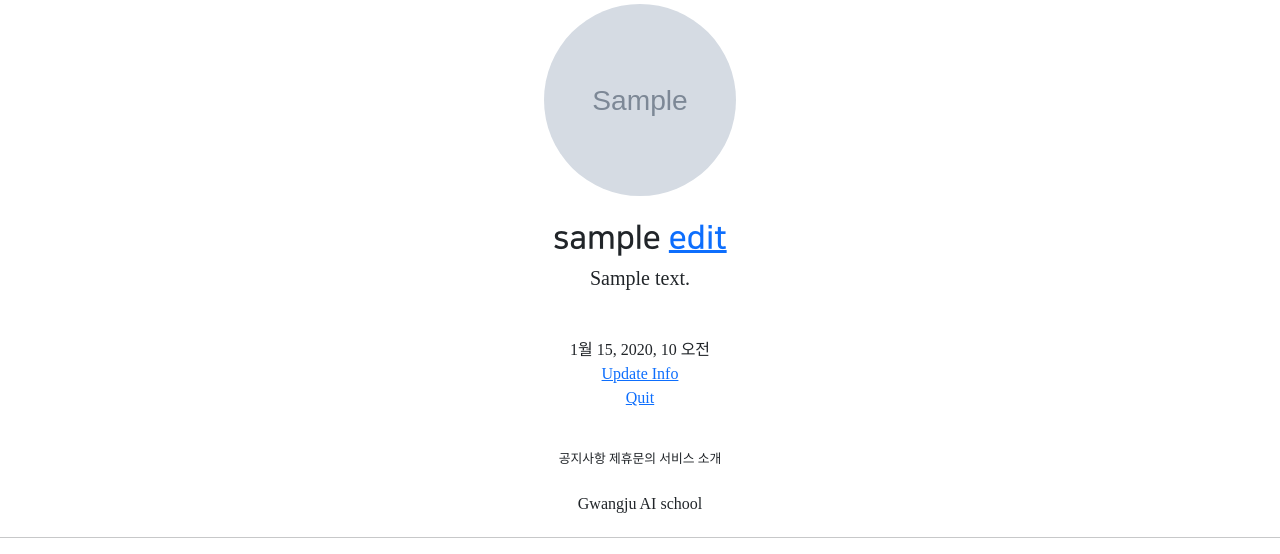
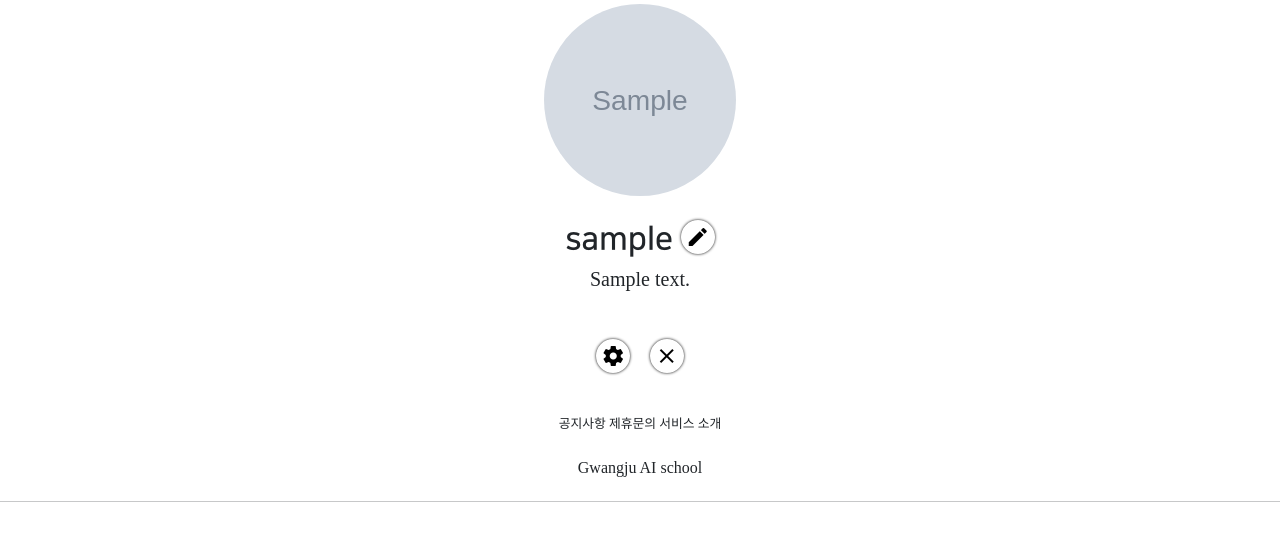
Before and after one commit to glory-ju/julyfifth, a Django app: page /accounts/detail/1 in a window 1280 px wide. Shown: the part 269-823 px from the top of the page. After the commit the page ends 771 px from the top, so only its background shows below. Run offline with Django 3.2, Linux system fonts and the light colour scheme; a user stored in the database is signed in; tables that the repository leaves empty hold one stand-in row (values such as "Sample post"); grey boxes marked "Sample" are stand-in pictures; parts of the project's set-up code (start-up, migrations or seed data) failed here and were passed over; some libraries are stand-ins or nearby versions; some web fonts are replaced.

Commit message:
0729/ Web Application 3rd commit

```diff
--- a/accountapp/templates/accountapp/detail.html
+++ b/accountapp/templates/accountapp/detail.html
@@ -11,7 +11,8 @@
                 <h2 class="NNS_B">
                     {{ target_user.profile.nickname }}
                         {% if target_user == user %}
-                        <a href="{% url 'profileapp:update' pk=target_user.profile.pk %}">
+                        <a href="{% url 'profileapp:update' pk=target_user.profile.pk %}"
+                           class="material-icons round_button">
                             edit
                         </a>
                         {% endif %}
@@ -27,16 +28,14 @@
         </div>
         {% if user == target_user %}
         <div>
-            {{ target_user.date_joined }}
-        </div>
-        <div>
-            <a href="{% url 'accountapp:update' pk=target_user.pk %}">
-                Update Info
+            <a href="{% url 'accountapp:update' pk=target_user.pk %}"
+               class="material-icons round_button mx-2">
+                settings
             </a>
-        </div>
-        <div>
-            <a href="{% url 'accountapp:delete' pk=target_user.pk %}">
-                Quit
+
+            <a href="{% url 'accountapp:delete' pk=target_user.pk %}"
+               class="material-icons round_button mx-2">
+                close
             </a>
         </div>
         {% endif %}
--- a/static/base.css
+++ b/static/base.css
@@ -27,3 +27,15 @@
 .NNS_B {
     font-family: "NanumSquareB", cursive;
 }
+
+.round_button {
+    color: black;
+    text-decoration: none;
+    box-shadow: 0 0 3px black;
+    border-radius: 10rem;
+    padding: .3rem;
+}
+
+.round_button:hover {
+    color: dimgray;
+}
--- a/templates/head.html
+++ b/templates/head.html
@@ -16,6 +16,11 @@
 
     {#  STATIC FILES LINK  #}
     <link rel="stylesheet" type="text/css" href="{% static 'base.css' %}">
+
+    {# MATERIAL ICONS LINK #}
+    <link href="https://fonts.googleapis.com/css2?family=Material+Icons"
+      rel="stylesheet">
+
 
 
     <style>
```
